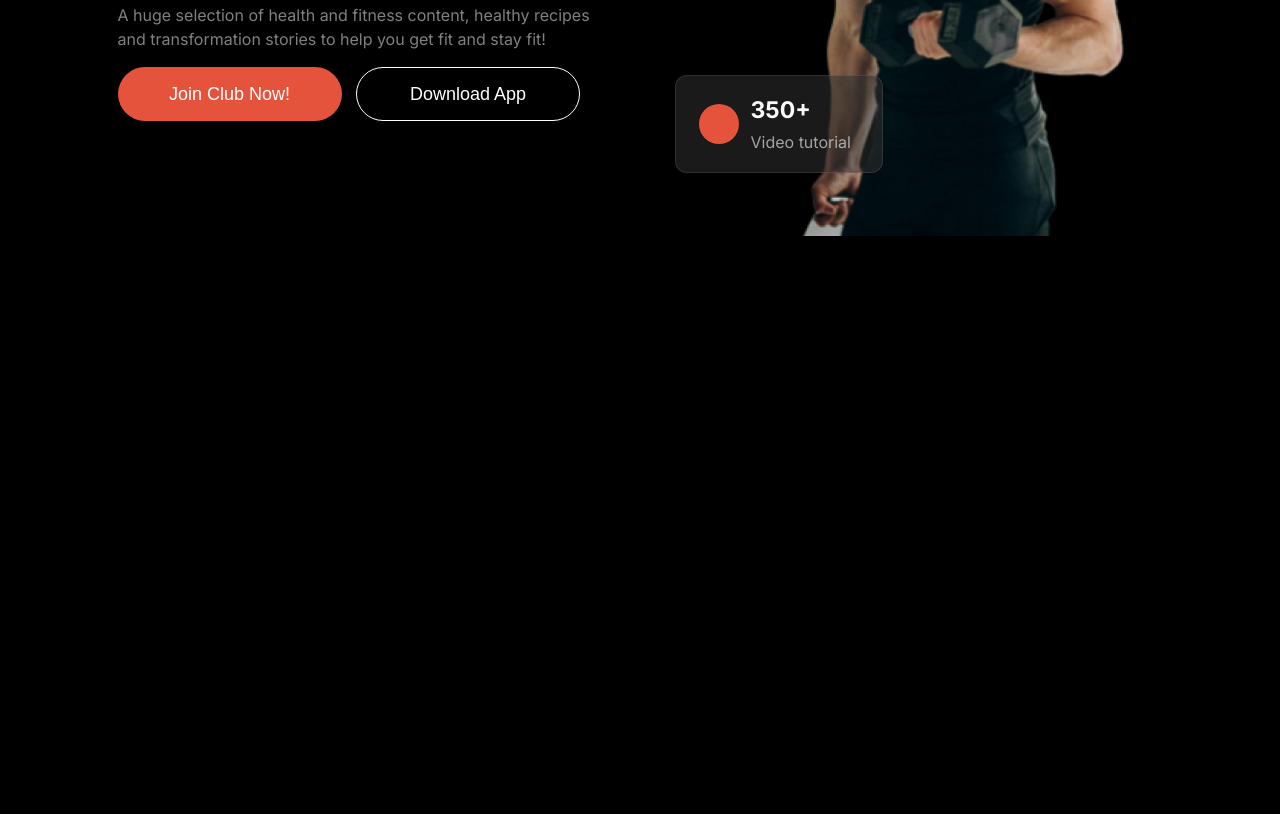
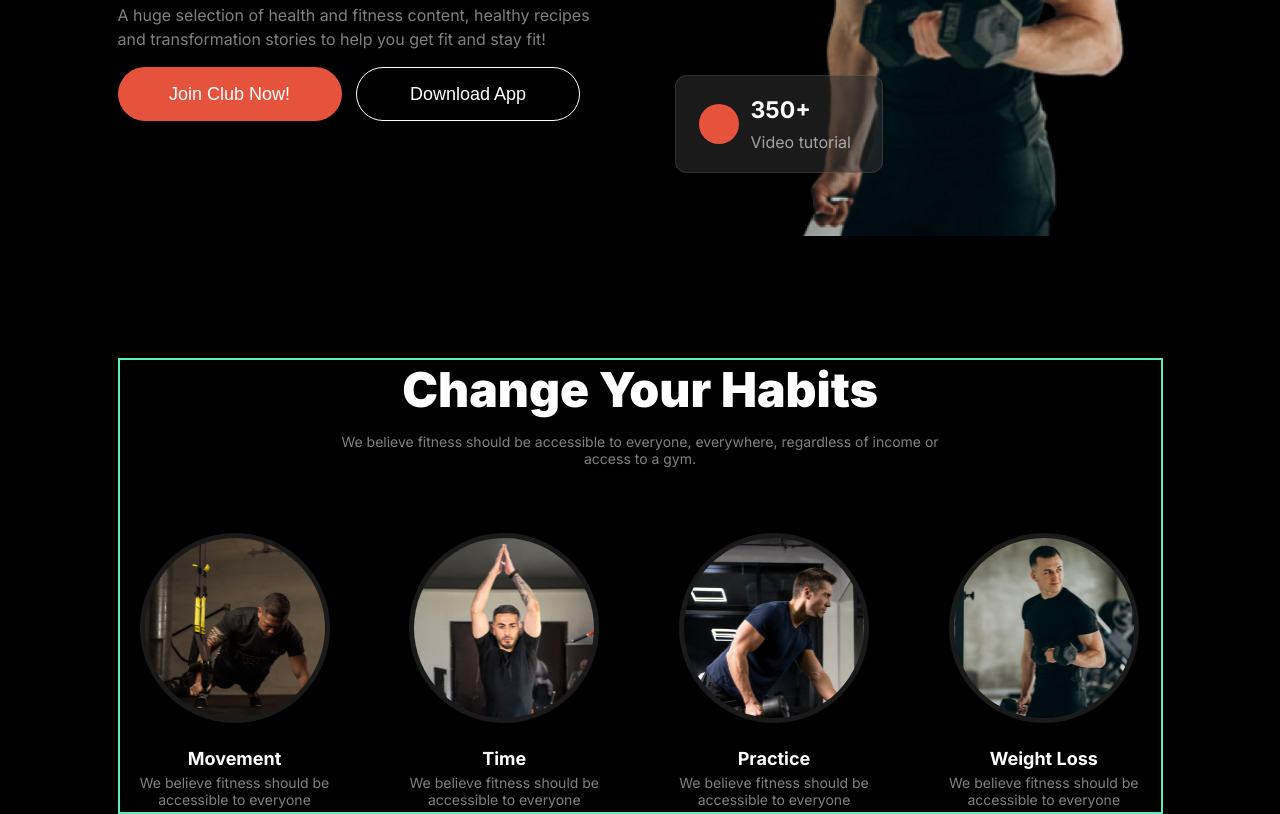
Before and after one commit to shanto470/assignment_02, a plain HTML site: page index.html in a window 1280 px wide. Shown: the part 514-1328 px from the top of the page. Before the commit the page ends 800 px from the top, so only its background shows below. Drawn offline with Linux system fonts and the light colour scheme; a web font is replaced by a local one.

Commit message:
added Change your Habit Section

```diff
--- a/index.html
+++ b/index.html
@@ -70,8 +70,64 @@
     </header>
     <main>
       <section class="habit-section">
-        <div class="description-habit"></div>
-        <div class=""></div>
+        <div class="habit-description">
+          <h2>Change Your Habits</h2>
+          <p class="habit-pera">
+            We believe fitness should be accessible to everyone, everywhere,
+            regardless of income or <br />
+            access to a gym.
+          </p>
+        </div>
+        <div class="habit-img-container">
+          <div class="common-habit-img">
+            <div class="circle-img-container">
+              <img class="circle-img" src="images/image 3.png" alt="" />
+            </div>
+            <div class="habit-img-descrption">
+              <h6 class="habit-h6">Movement</h6>
+              <p class="habit-pera">
+                We believe fitness should be <br />
+                accessible to everyone
+              </p>
+            </div>
+          </div>
+          <div class="common-habit-img">
+            <div class="circle-img-container">
+              <img class="circle-img" src="images/image 2.png" alt="" />
+            </div>
+            <div class="habit-img-descrption">
+              <h6 class="habit-h6">Time</h6>
+              <p class="habit-pera">
+                We believe fitness should be <br />
+                accessible to everyone
+              </p>
+            </div>
+          </div>
+          <div class="common-habit-img">
+            <div class="circle-img-container">
+              <img class="circle-img" src="images/image 4.png" alt="" />
+            </div>
+            <div class="habit-img-descrption">
+              <h6 class="habit-h6">Practice</h6>
+              <p class="habit-pera">
+                We believe fitness should be <br />
+                accessible to everyone
+              </p>
+            </div>
+          </div>
+          <div class="common-habit-img">
+            <div class="circle-img-container">
+              <img class="circle-img" src="images/image 5.png" alt="" />
+            </div>
+            <div class="habit-img-descrption">
+              <h6 class="habit-h6">Weight Loss</h6>
+              <p class="habit-pera">
+                We believe fitness should be <br />
+                accessible to everyone
+              </p>
+            </div>
+          </div>
+        </div>
       </section>
     </main>
     <footer></footer>
--- a/styles/style.css
+++ b/styles/style.css
@@ -13,7 +13,7 @@ body {
 
 .header {
   margin-top: 57px;
-  /* border: 2px solid rgb(247, 11, 11); */
+  /* border: 2px solid rgb(53, 30, 30); */
   height: 715px;
 }
 .nav-banner-section {
@@ -189,7 +189,69 @@ span {
 .ham-burger {
   display: none;
 }
-/* navber banner style ends here */
+/* nav-ber banner style ends here */
+/* HABITS SECTION STARTS HERE */
+.habit-section {
+  border: 2px solid rgb(93, 237, 194);
+  height: 452px;
+  margin-top: 100px;
+}
+.habit-description {
+  text-align: center;
+  /* border: 2px solid slategray; */
+  height: 115px;
+}
+.habit-description h2 {
+  font-size: 48px;
+  font-weight: 900;
+  color: rgb(255, 255, 255);
+  /* line-height: 120%; */
+  margin: 0 0 14px 0;
+}
+
+.habit-img-container {
+  /* border: 2px solid chocolate; */
+  height: 274px;
+  margin-top: 58px;
+  display: grid;
+  grid-template-columns: repeat(4, 1fr);
+  gap: 38px;
+}
+
+.common-habit-img {
+  /* border: 1px solid yellowgreen; */
+  width: 230px;
+  height: 274px;
+  text-align: center;
+}
+.circle-img-container {
+  background-color: #1a1a1a;
+  border-radius: 50%;
+  height: 180px;
+  width: 180px;
+  padding: 5px;
+  margin: 0 auto;
+}
+.circle-img {
+  border-radius: 50%;
+  height: 100%;
+  width: 100%;
+}
+
+.habit-h6 {
+  margin: 30px 0px 0px 0px;
+  font-size: 18px;
+  font-weight: 600px;
+  color: rgb(255, 255, 255);
+  margin: 25px 0 5px 0;
+}
+.habit-pera {
+  color: rgba(255, 255, 255, 0.5);
+  font-size: 14px;
+  font-weight: 400;
+  margin: 0px;
+  /* margin-top: 14px; */
+}
 
 /* responsive section */
 @media screen and (max-width: 576px) {
@@ -272,4 +334,17 @@ span {
   .banner {
     margin-top: 0px;
   }
+
+  /* HABIT SECTION RESPONSIVE */
+  .habit-section {
+    margin-top: 370px;
+  }
+  .habit-img-container {
+    /* border: 2px solid chocolate; */
+    /* height: 274px; */
+    /* margin-top: 58px; */
+    display: grid;
+    grid-template-columns: repeat(1, 1fr);
+    /* gap: 38px; */
+  }
 }
```
